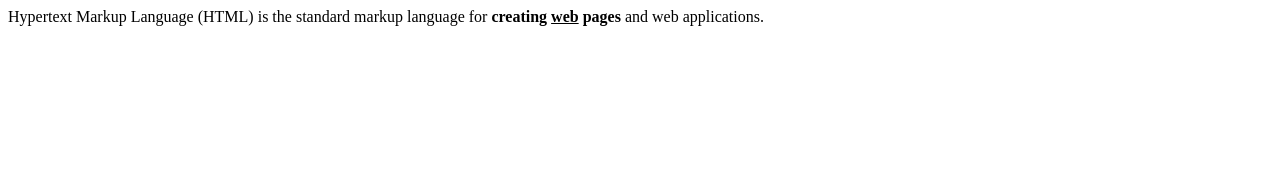
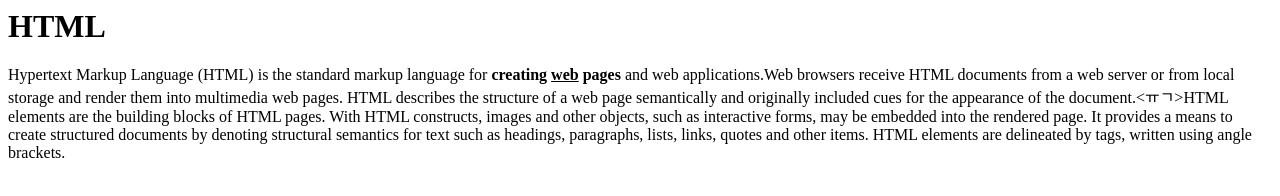
Before and after one commit to eureka3709/web1, a plain HTML site: page index.html in a window 1280 px wide. Drawn offline with Linux system fonts and the light colour scheme.

Commit message:
index.html

```diff
--- a/index.html
+++ b/index.html
@@ -1 +1,2 @@
-Hypertext Markup Language (HTML) is the standard markup language for <strong>creating <u>web</u> pages</strong>  and web applications.
+<h1>HTML</h1>
+Hypertext Markup Language (HTML) is the standard markup language for <strong>creating <u>web</u> pages</strong> and web applications.Web browsers receive HTML documents from a web server or from local storage and render them into multimedia web pages. HTML describes the structure of a web page semantically and originally included cues for the appearance of the document.<ㅠㄱ>HTML elements are the building blocks of HTML pages. With HTML constructs, images and other objects, such as interactive forms, may be embedded into the rendered page. It provides a means to create structured documents by denoting structural semantics for text such as headings, paragraphs, lists, links, quotes and other items. HTML elements are delineated by tags, written using angle brackets.
```
